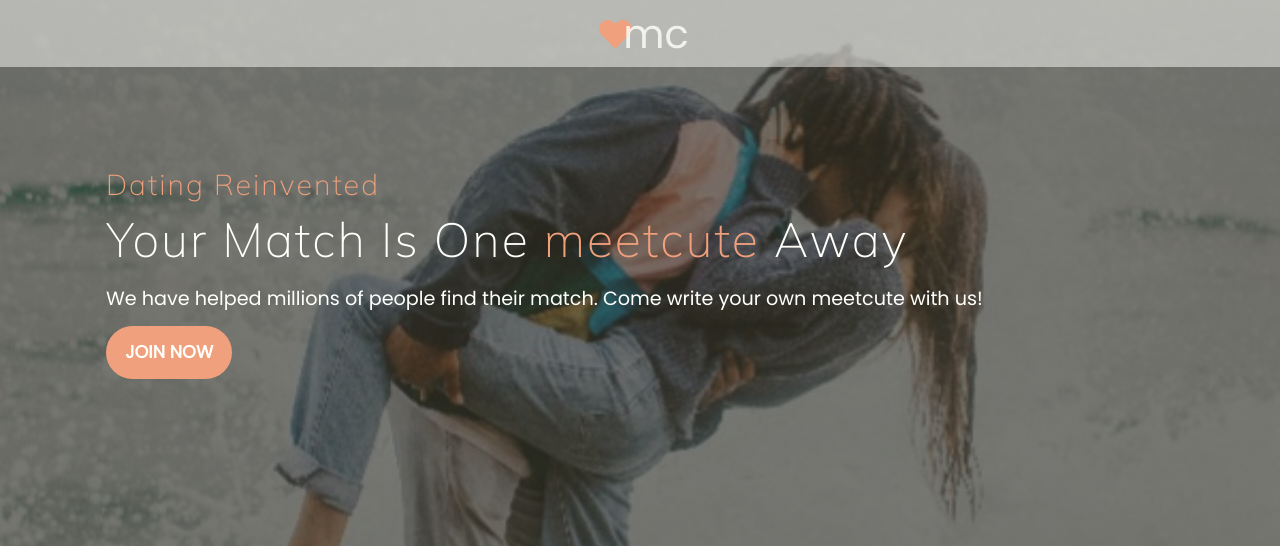
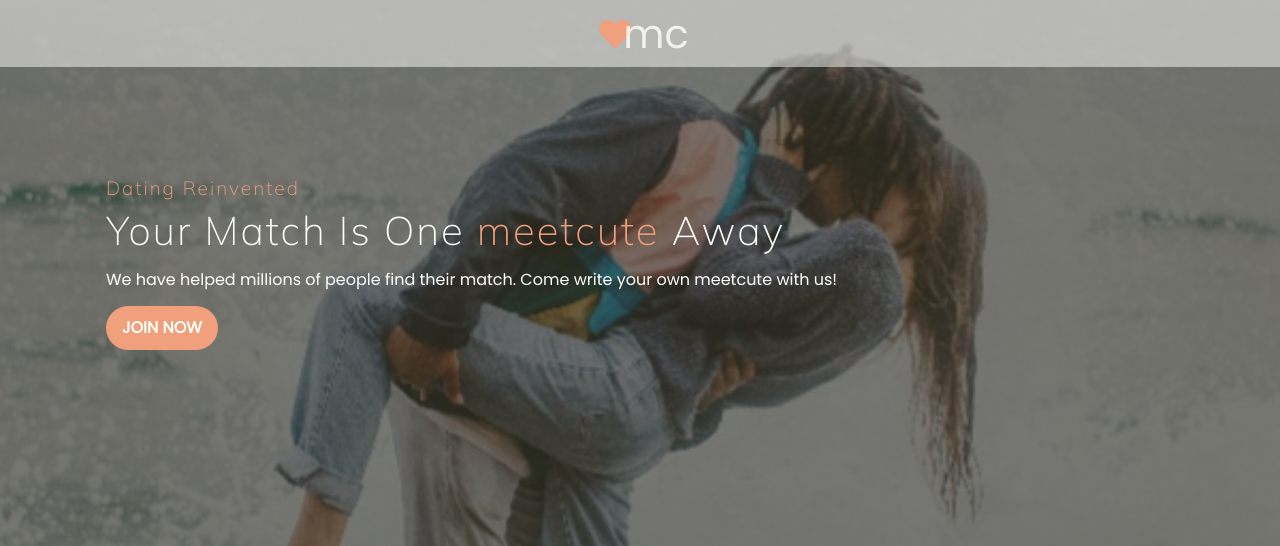
Before and after one commit to olopcodes/my-dating-app, a website: page index.html in a window 1280 px wide. Shown: the top 546 px of the page. Drawn offline with Linux system fonts and the light colour scheme.

Commit message:
made changes to the btn and heading styles

```diff
--- a/sass/_variables.scss
+++ b/sass/_variables.scss
@@ -18,9 +18,10 @@ $default: "Poppins", sans-serif;
   margin-bottom: 1rem;
 
   &--main {
-    font-size: 3rem;
+    font-size: 2.5rem;
     margin-bottom: 1.5rem;
     color: $white;
+    line-height: 0.8;
 
     span {
       text-transform: lowercase;
@@ -33,13 +34,13 @@ $default: "Poppins", sans-serif;
   }
 
   &--small {
-    font-size: 1.8rem;
+    font-size: 1.2rem;
     font-weight: normal;
   }
 }
 
 .text {
-  font-size: 1.2rem;
+  font-size: 1rem;
   margin-bottom: 1rem;
 
   &--cta {
@@ -63,9 +64,9 @@ $default: "Poppins", sans-serif;
 .btn:hover,
 .btn:visited {
   cursor: pointer;
-  padding: 1rem 1.2rem;
+  padding: 0.8rem 1rem;
   text-transform: uppercase;
-  font-size: 1.1rem;
+  font-size: 1rem;
   border-radius: 5rem;
 }
 
```
Also changed, not shown: css/style.css.
